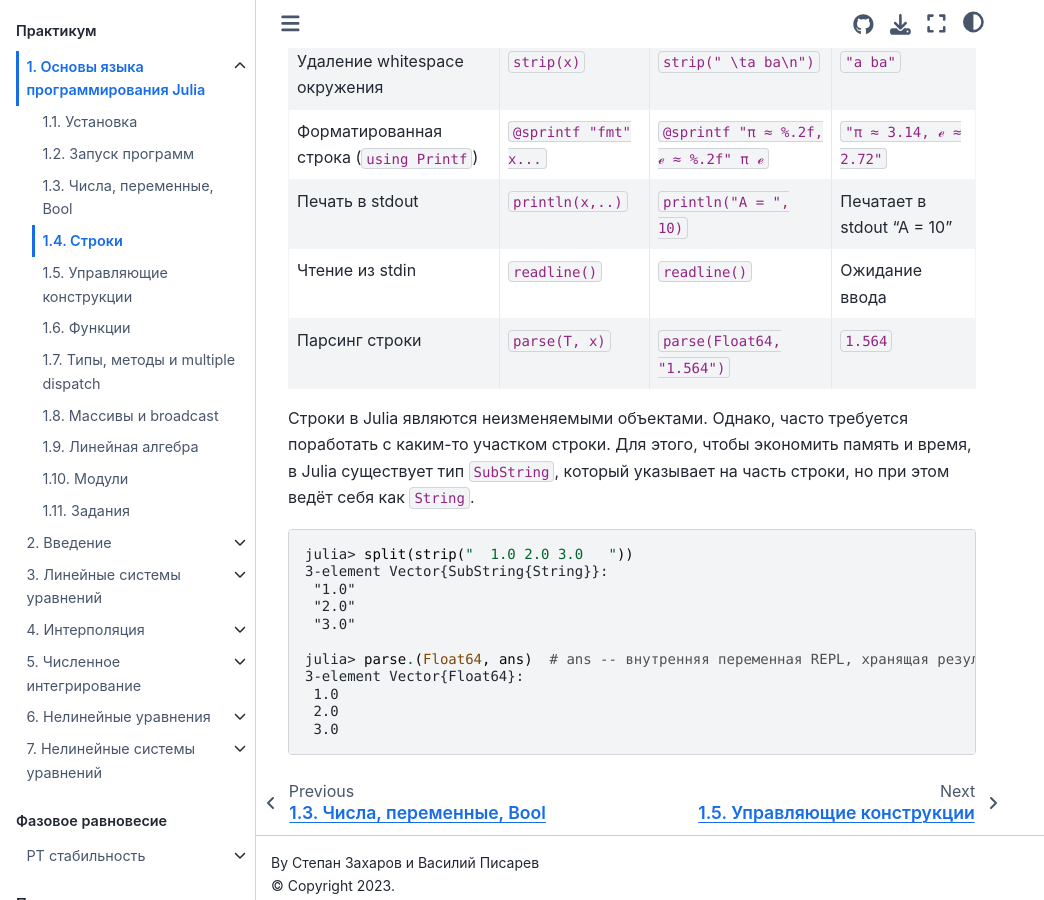
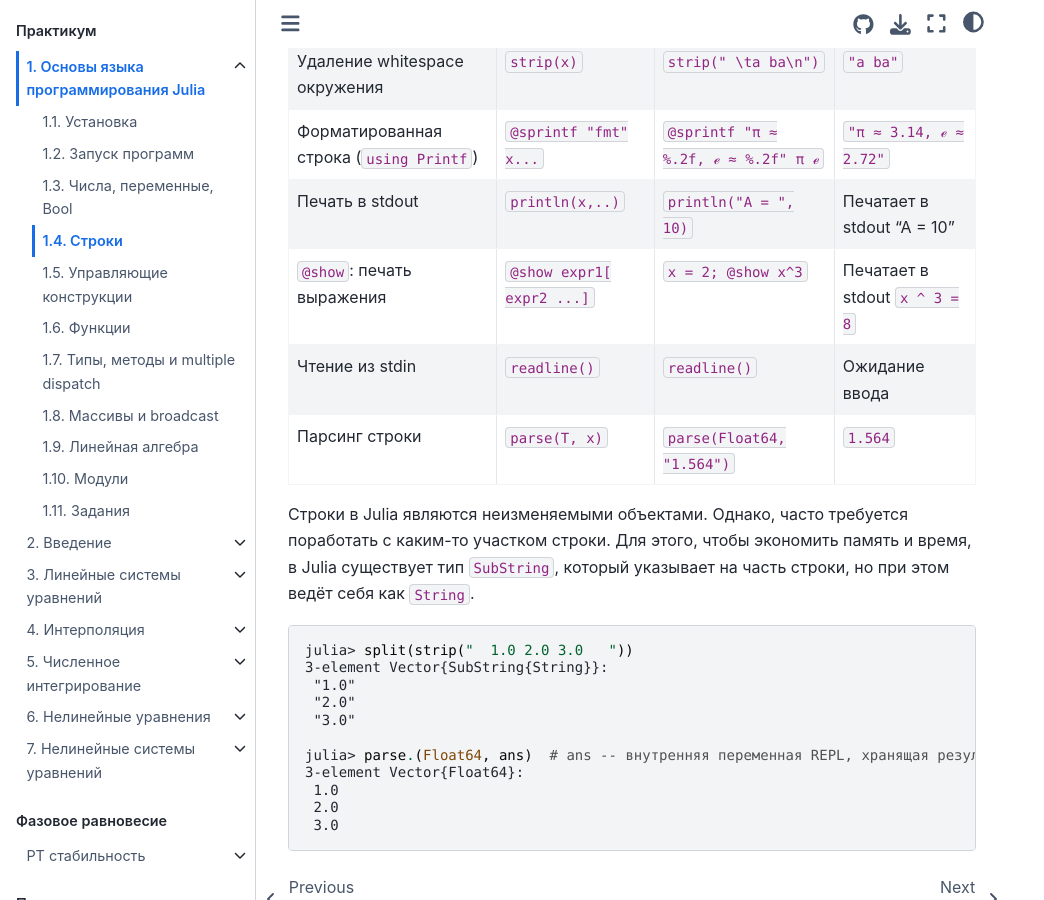
Before and after one commit to stepanzh/computational_thermodynamics, a Jupyter Book: the page built from book/julia/strings.md, in a window 1280 px wide and 900 px high, scrolled down 1363 px. Shown: the whole window, without its empty margins (0-1044 px from the left). Built offline with Jupyter Book 1.0.4 settings and Sphinx 7.4.7 and the Sphinx Book theme 1.1.4, drawn with Linux system fonts in a browser that asks for light colours.

Commit message:
feat: @show macro в разделе про строки

```diff
--- a/book/julia/strings.md
+++ b/book/julia/strings.md
@@ -82,6 +82,10 @@ Escape специальных символов производится прив
   - `println(x,..)`
   - `println("A = ", 10)`
   - Печатает в stdout "A = 10"
+* - `@show`: печать выражения
+  - `@show expr1[ expr2 ...]`
+  - `x = 2; @show x^3`
+  - Печатает в stdout `x ^ 3 = 8`
 * - Чтение из stdin
   - `readline()`
   - `readline()`
```
